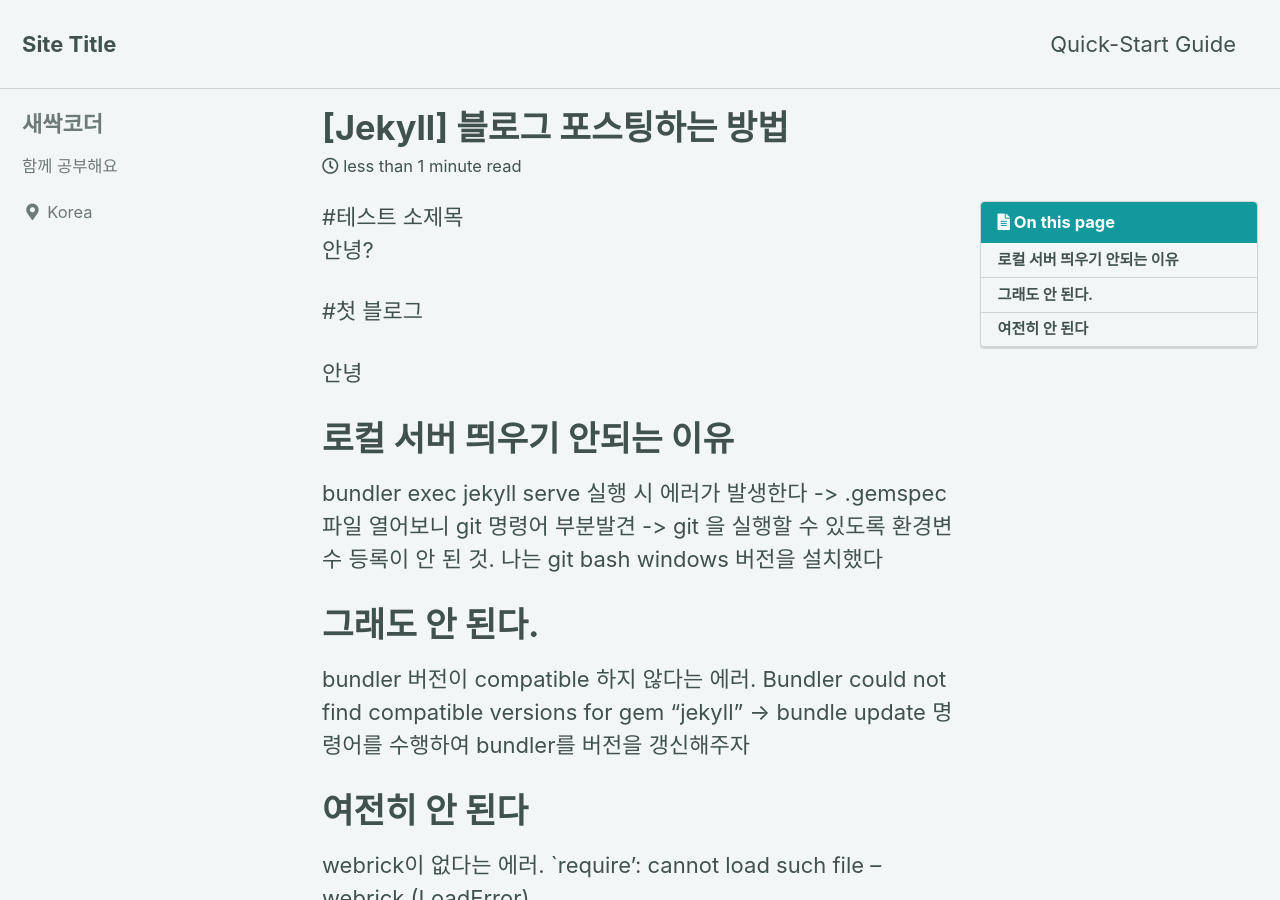
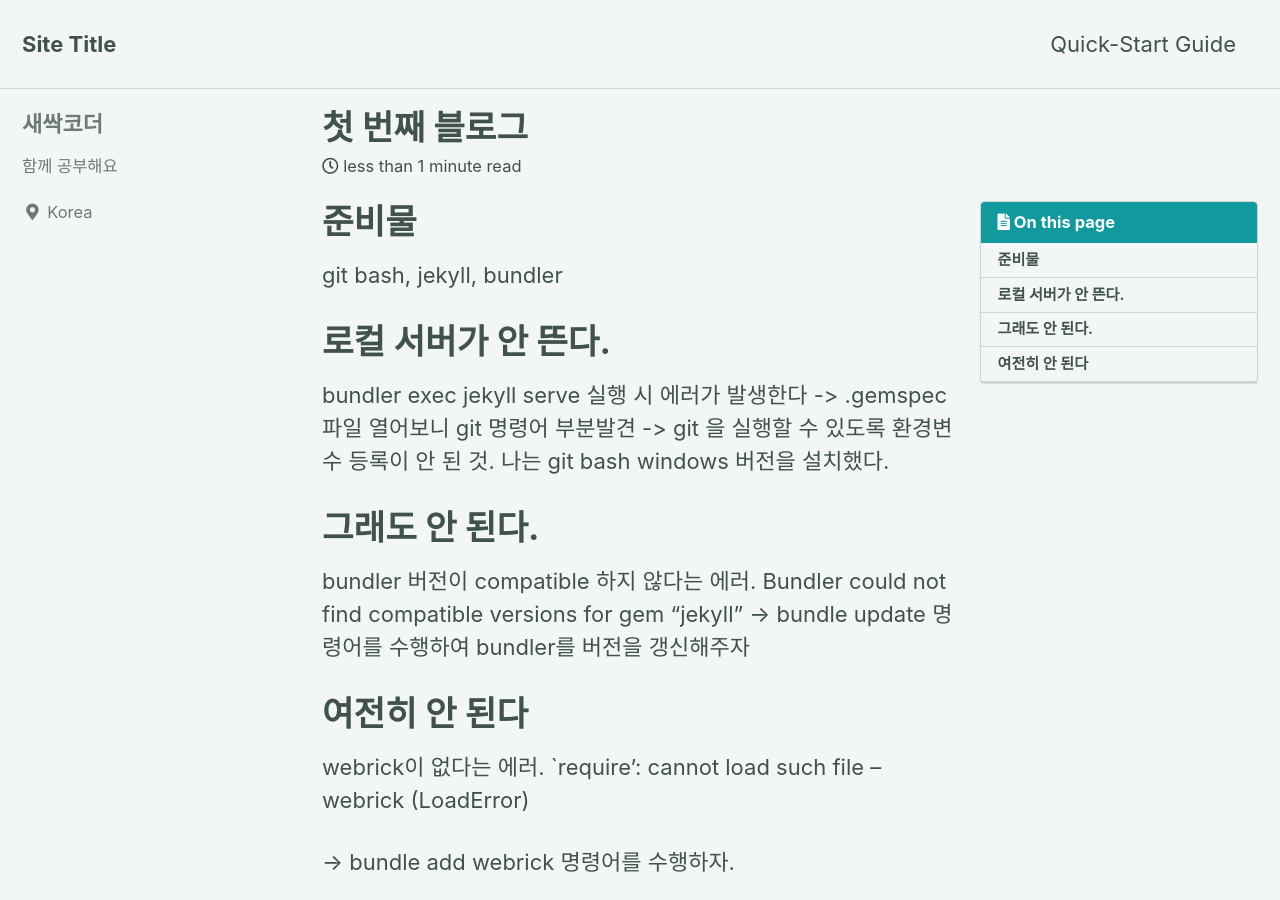
Before and after one commit to codeSproutGreen/codeSproutGreen.github.io, a Jekyll site: the page built from _posts/2022-01-10-first_blog.md, in a window 1280 px wide and 900 px high. Built offline with Jekyll 4.4.1, drawn with Linux system fonts in a browser that asks for light colours; cached includes are drawn as plain includes.

Commit message:
modify blog posts

```diff
--- a/_posts/2022-01-10-first_blog.md
+++ b/_posts/2022-01-10-first_blog.md
@@ -1,6 +1,6 @@
 ---
-title:  "[Jekyll] 블로그 포스팅하는 방법"
-excerpt: "md 파일에 마크다운 문법으로 작성하여 Github 원격 저장소에 업로드 해보자. 에디터는 Visual Studio code 사용! 로컬 서버에서 확인도 해보자. "
+title:  "첫 번째 블로그"
+excerpt: "jekyll 로컬 서버를 띄워보자 "
 
 categories:
   - Blog
@@ -13,22 +13,14 @@ toc_sticky: true
 date: 2022-01-10
 last_modified_at: 2022-01-10
 ---
+# 준비물
+git bash, jekyll, bundler
 
-
-
-#테스트 소제목
-<br>
-안녕?
-
-#첫 블로그
-
-안녕
-
-
-# 로컬 서버 띄우기 안되는 이유
-bundler exec jekyll serve 실행 시 에러가 발생한다 -> .gemspec 파일 열어보니 git 명령어 부분발견
+# 로컬 서버가 안 뜬다.
+bundler exec jekyll serve 실행 시 에러가 발생한다
+-> .gemspec 파일 열어보니 git 명령어 부분발견
 -> git 을 실행할 수 있도록 환경변수 등록이 안 된 것.
-나는 git bash windows 버전을 설치했다
+나는 git bash windows 버전을 설치했다.
 
 # 그래도 안 된다.
 bundler 버전이 compatible 하지 않다는 에러.
```
